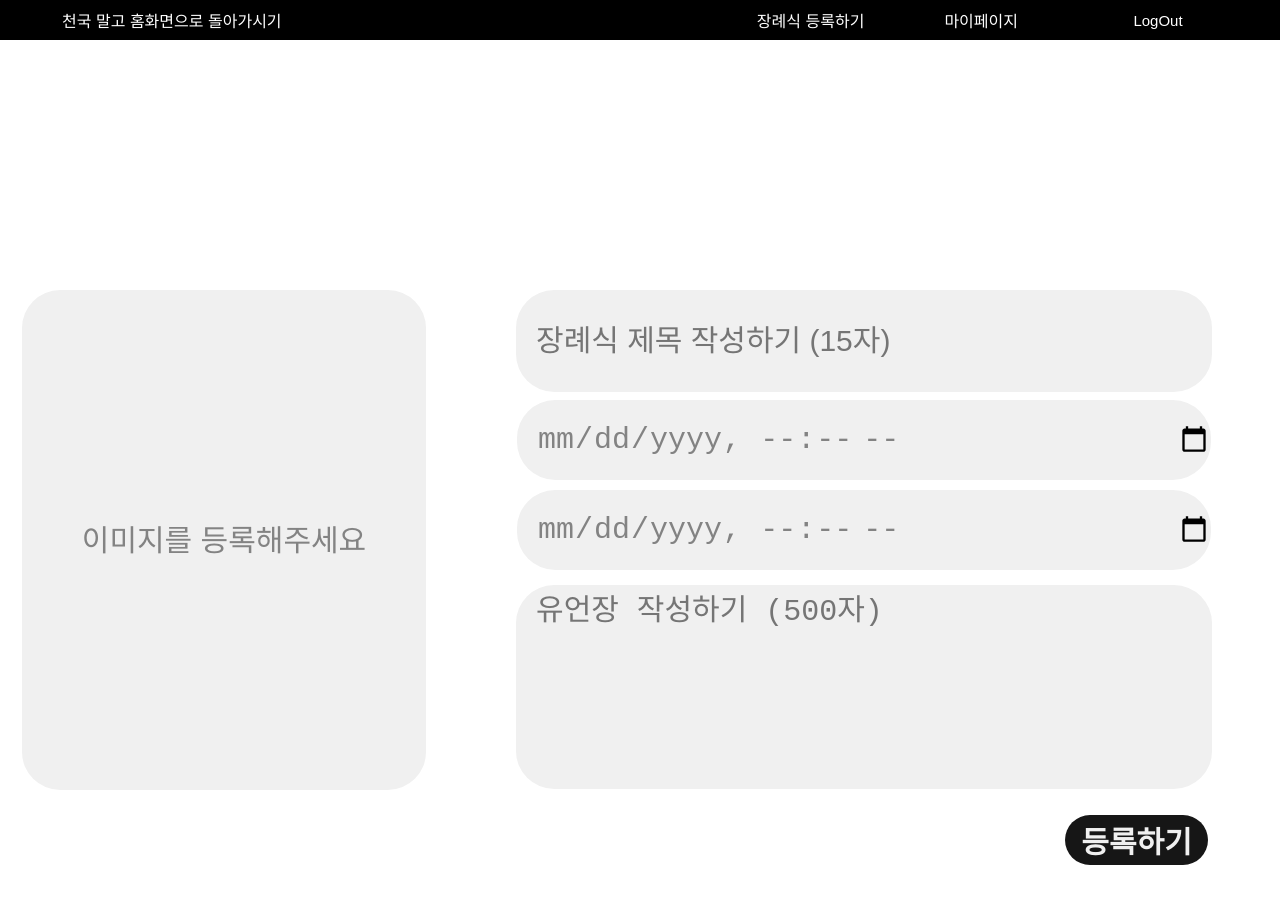
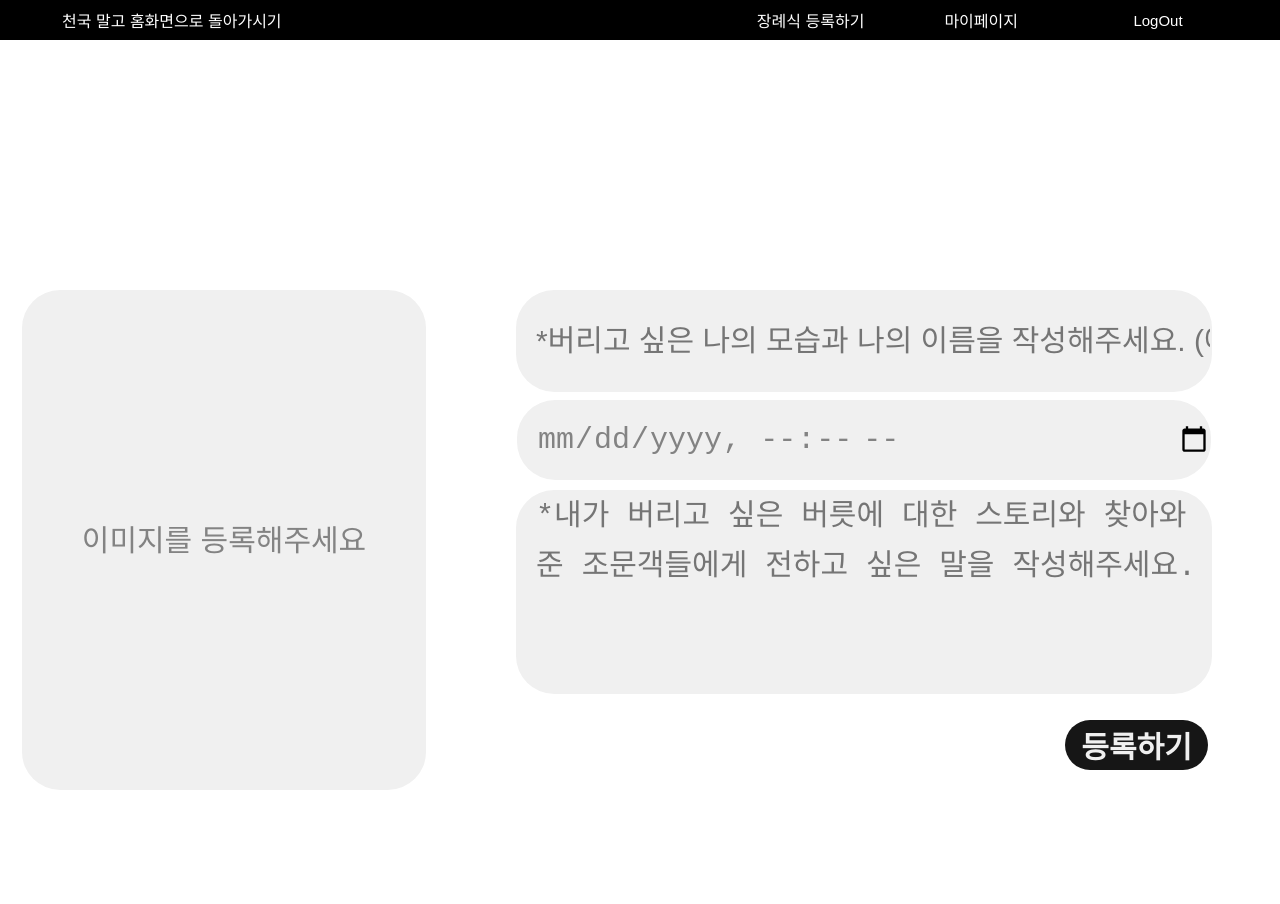
Before and after one commit to 2nd-PARD-WEB-PART/PARD-2th-Memorial, a React (Create React App) app in the folder memorial-frontend/: page /AddPage in a window 1280 px wide. Shown: the top 904 px of the page. Built offline with nearby package versions, Linux system fonts and the light colour scheme.

Commit message:
231125 현중 : AddPage.js2차 수정 커밋

```diff
--- a/memorial-frontend/src/pages/AddPage.js
+++ b/memorial-frontend/src/pages/AddPage.js
@@ -1,5 +1,7 @@
-import { useState } from 'react';
+import { useState, useContext } from 'react';
+import { UserContext } from '../contexts/userContext';
 import styled from 'styled-components';
+import axios from 'axios';
 
 // div styled-component
 const Div = styled.div`
@@ -202,19 +204,71 @@ const Button = styled.button`
 
 function AddPage() {
     const [imageSrc, setImageSrc] = useState(null);
+    const [previewSrc, setPreviewSrc] = useState(null);
+    const [logInData, setLogInData] = useContext(UserContext);
+    const [title, setTitle] = useState('');
+    const [content, setContent] = useState('');
+    const [startDate, setStartDate] = useState('');
 
     const onUpload = (e) => {
         const file = e.target.files[0];
-        const reader = new FileReader();
-        reader.readAsDataURL(file);
+        setImageSrc(file); // File 객체를 직접 저장
+        setPreviewSrc(URL.createObjectURL(file)); // 미리보기를 위한 URL을 저장
+    };
 
-        reader.onload = () => {
-            setImageSrc(reader.result || null); // 파일의 컨텐츠
+    // 파일 업로드를 처리하는 별도의 함수
+    const uploadFile = async (postingId) => {
+        const fileData = new FormData();
+        fileData.append('multipartFile', imageSrc);
+
+        try {
+            const fileResponse = await axios.post(
+                `http://172.17.200.74:8080/api/v1/image?postingId=${postingId}`,
+                fileData,
+                {
+                    headers: {
+                        'Content-Type': 'multipart/form-data',
+                    },
+                }
+            );
+            console.log(fileResponse);
+            const imageUrl = fileResponse.data.url;
+            console.log(imageUrl);
+        } catch (error) {
+            console.error(error);
+        }
+    };
+
+    const onSubmit = async (event) => {
+        event.preventDefault();
+
+        // 데이터 전송
+        const data = {
+            title: title,
+            content: content,
+            authorId: logInData.uid ? logInData.uid.toString() : '',
+            startDate: new Date(startDate).toISOString(),
         };
+
+        try {
+            const response = await axios.post('http://172.17.200.74:8080/api/v1/posting', data, {
+                headers: {
+                    'Content-Type': 'application/json',
+                },
+            });
+
+            console.log(response);
+
+            // 데이터 전송이 성공하면, 파일 업로드를 시작
+            console.log(response.data.id);
+            uploadFile(response.data.data.id);
+        } catch (error) {
+            console.error(error);
+        }
     };
     return (
         <Div width="100%" height="1000px" margin="0 auto">
-            <Form width="100%" display="flex">
+            <Form width="100%" display="flex" onSubmit={onSubmit}>
                 {/*Column 1*/}
                 <Div width="35%" height="1000px">
                     {/*InnerRow1*/}
@@ -245,13 +299,13 @@ function AddPage() {
                             margin="0 auto"
                             overflow="hidden"
                         >
-                            {!imageSrc && (
+                            {!previewSrc && (
                                 <P textAlign="center" margin="0">
                                     이미지를 등록해주세요
                                 </P>
                             )}
-                            {imageSrc && (
-                                <Img width="100%" height="100%" objectFit="cover" src={imageSrc} alt="고인의 사진" />
+                            {previewSrc && (
+                                <Img width="100%" height="100%" objectFit="cover" src={previewSrc} alt="고인의 사진" />
                             )}
                         </Label>
                     </Div>
@@ -260,7 +314,6 @@ function AddPage() {
                 <Div width="65%" height="1000px" display="flex" alignItems="center" justifyContent="center">
                     {/*InnerMainRow*/}
                     <Div width="90%" height="500px" display="block" textAlign="center">
-                        {' '}
                         {/*InnerRow1*/}
                         <Div width="100%" height="100px" marginBottom="10px">
                             <Input
@@ -271,10 +324,12 @@ function AddPage() {
                                 height="100%"
                                 type="text"
                                 maxLength="15"
-                                placeholder="장례식 제목 작성하기 (15자)"
+                                placeholder="*버리고 싶은 나의 모습과 나의 이름을 작성해주세요. (예. 손톱 무는 홍길동"
                                 fontSize="30px"
                                 fontWeight="400"
                                 color="#838383"
+                                value={title}
+                                onChange={(e) => setTitle(e.target.value)}
                             />
                         </Div>
                         {/*InnerRow 2*/}
@@ -290,24 +345,11 @@ function AddPage() {
                                 fontSize="30px"
                                 fontWeight="400"
                                 color="#838383"
+                                value={startDate}
+                                onChange={(e) => setStartDate(e.target.value)}
                             />
                         </Div>
                         {/*InnerRow 3*/}
-                        <Div width="100%" height="80px" marginBottom="15px">
-                            <Input
-                                borderRadius="38px"
-                                border="none"
-                                backgroundColor="#F0F0F0"
-                                width="90%"
-                                height="80px"
-                                type="datetime-local"
-                                placeholder="장례식 마감일"
-                                fontSize="30px"
-                                fontWeight="400"
-                                color="#838383"
-                            />
-                        </Div>
-                        {/*InnerRow 4*/}
                         <Div width="100%" height="200px" marginBottom="10px">
                             <Textarea
                                 borderRadius="38px"
@@ -315,13 +357,15 @@ function AddPage() {
                                 width="90%"
                                 height="100%"
                                 maxLength="500"
-                                placeholder="유언장 작성하기 (500자)"
+                                placeholder="*내가 버리고 싶은 버릇에 대한 스토리와 찾아와준 조문객들에게 전하고 싶은 말을 작성해주세요."
                                 fontSize="30px"
                                 fontWeight="400"
                                 color="#838383"
+                                value={content}
+                                onChange={(e) => setContent(e.target.value)}
                             />
                         </Div>
-                        {/*InnerRow 5*/}
+                        {/*InnerRow 4*/}
                         <Div width="96%" height="200px" display="flex" justifyContent="flex-end">
                             <Button
                                 display="flex"
@@ -337,6 +381,7 @@ function AddPage() {
                                 fontSize="30px"
                                 fontWeight="600"
                                 margin="20px 0"
+                                cursor="pointer"
                             >
                                 등록하기
                             </Button>
```
